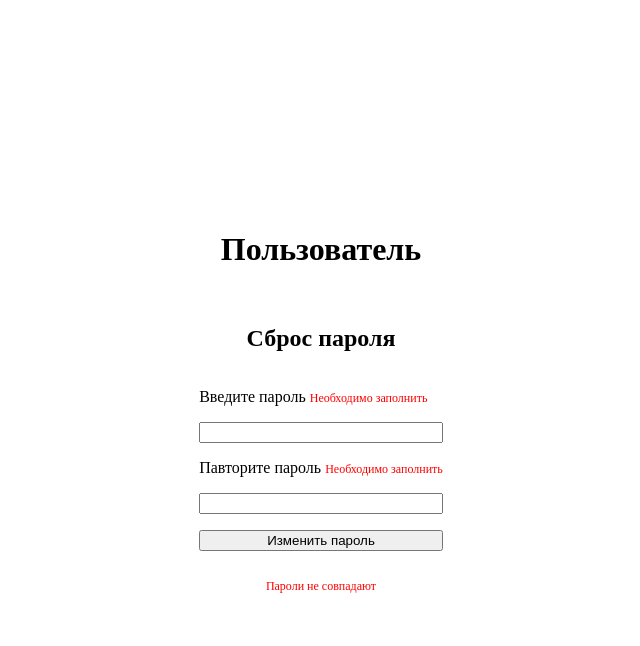
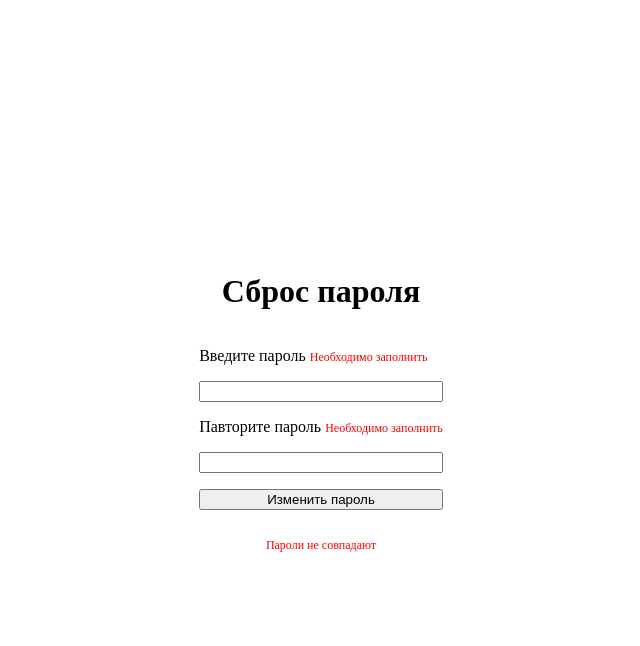
Before and after one commit to Pipka8800/Nuzhno, a PHP site: page /user.php in a window 1280 px wide. Shown: the top 646 px of the page, without its empty margins (319-959 px from the left). Run offline with PHP 8.4, Linux system fonts and the light colour scheme.

Commit message:
маленький фикс

```diff
--- a/страницы/user.php
+++ b/страницы/user.php
@@ -8,8 +8,7 @@
 </head>
     <div class="login">
         <form>
-            <h1 class="login-title">Пользователь</h1>
-            <h2 class="login-title">Сброс пароля</h1>
+            <h1 class="login-title">Сброс пароля</h1>
             <label for="password">
                 Введите пароль
                 <span class="error">Необходимо заполнить</span>
```
